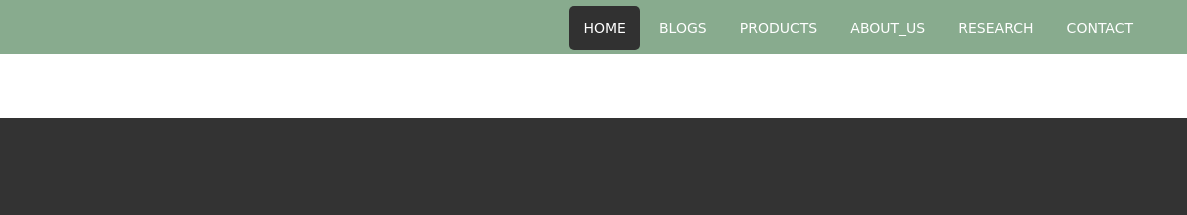
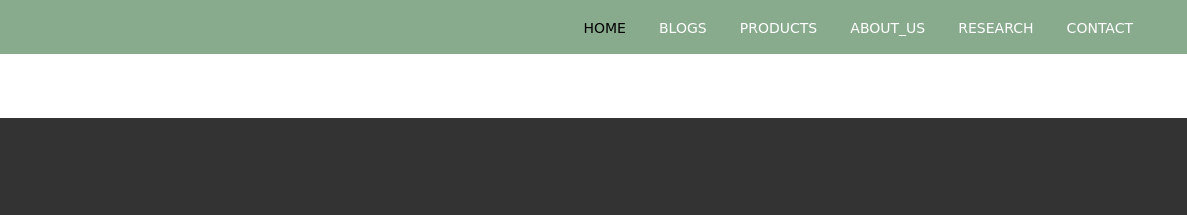
Before and after one commit to prasunpaudel/c3-printers, a plain HTML site: page index.html in a window 1280 px wide. Shown: the top 215 px of the page, 93-1280 px from the left. Drawn offline with Linux system fonts and the light colour scheme.

Commit message:
stylr change

```diff
--- a/asset/css/styles.css
+++ b/asset/css/styles.css
@@ -96,15 +96,14 @@ nav ul {
     margin-left: 40px;
 }
 
-.nav-flex-items li a:hover {
-    padding: 13px;
-    background-color: rgb(49, 49, 49);
+.nav-flex-items li a.active {
+    color: var(--text-black);
     border-radius: 5px;
 }
-
-.nav-flex-items li a.active {
-    background-color: rgb(49, 49, 49);
+.nav-flex-items li a:hover {
+    color: var(--text-black);
     border-radius: 5px;
+    transition: 1s;
 }
 
 .nav-flex-container .nav-flex-items:nth-child(2) {
```
